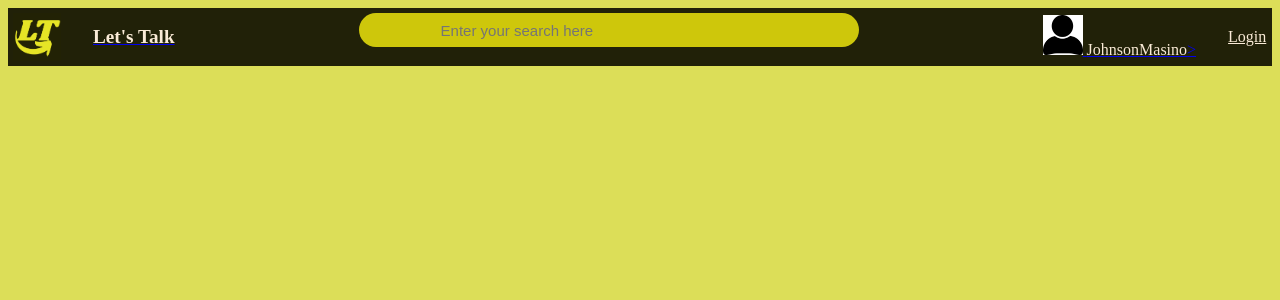
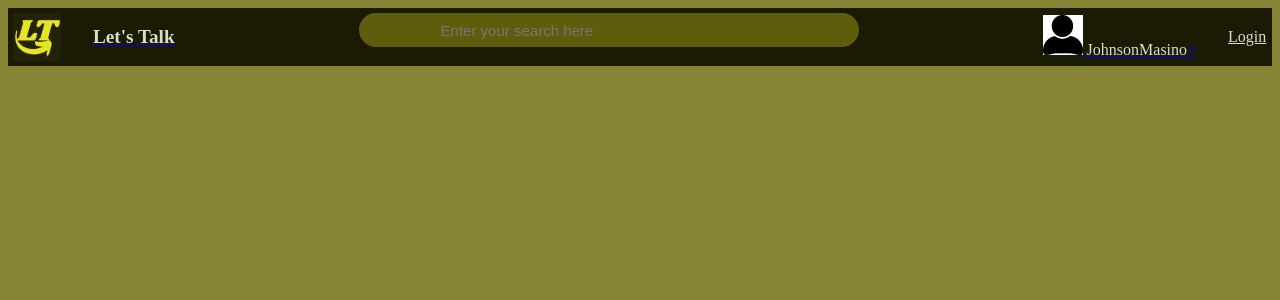
Before and after one commit to JohnsonMasino/Connect, a Django app: page / in a window 1280 px wide. Shown: the top 300 px of the page. Run offline with Django 4.2, Linux system fonts and the light colour scheme.

Commit message:
Latest Commits

```diff
--- a/letstalk/static/styles/style.css
+++ b/letstalk/static/styles/style.css
@@ -1,8 +1,16 @@
+:root {
+    --text-color-t1: rgb(220, 221, 201);
+    --header-color: rgba(18, 18, 2, 0.915);
+    --background-color: rgba(110, 107, 13, 0.837);
+}
+
+
+
 /*-----------------------
 [[[  Header Section ]]]
 ------------------------*/
 .navbar-header {
-    background-color: rgba(16, 16, 1, 0.915);
+    background-color: var(--header-color);
     padding: 5px;
 }
 .navbar-header > .navbar-header-div {
@@ -18,15 +26,15 @@
 .navbar-logo > h1 {
     font-weight: 700;
     font-size: 1.2rem;
-    color: antiquewhite;
+    color: var(--text-color-t1);
 }
 .navbar-profile > a {
     font-size: 1rem;
     font-weight: 100;
-    color: antiquewhite;
+    color: var(--text-color-t1);
 }
 .profile span {
-    color: antiquewhite;
+    color: var(--text-color-t1);
     font-size: 1rem;
 }
 .profile img {
@@ -44,7 +52,7 @@
     font-weight: 100;
 }
 .navbar-search > label {
-    background-color: rgba(241, 233, 12, 0.837);
+    background-color: var(--background-color);
     padding: 5px 1rem;
     display: flex;
     align-items: center;
@@ -52,7 +60,7 @@
     border-radius: 35px;
 }
 .navbar-search svg {
-    fill: rgb(25, 25, 1);
+    fill: var(--background-color);
     width: 2rem;
     height: 1.5rem;
     margin-left: 1rem;
@@ -63,7 +71,7 @@
     background: transparent;
     border: none;
     outline: none;
-    color: rgba(41, 47, 5, 0.7);
+    color: var(--text-color-t1);
 }
 
 
@@ -75,6 +83,5 @@
     height: 5rem;
 }
 .body {
-    background-color: rgb(220, 222, 88);
-    color: rgb(199, 187, 60);
+    background-color: var(--background-color);
 }
```
